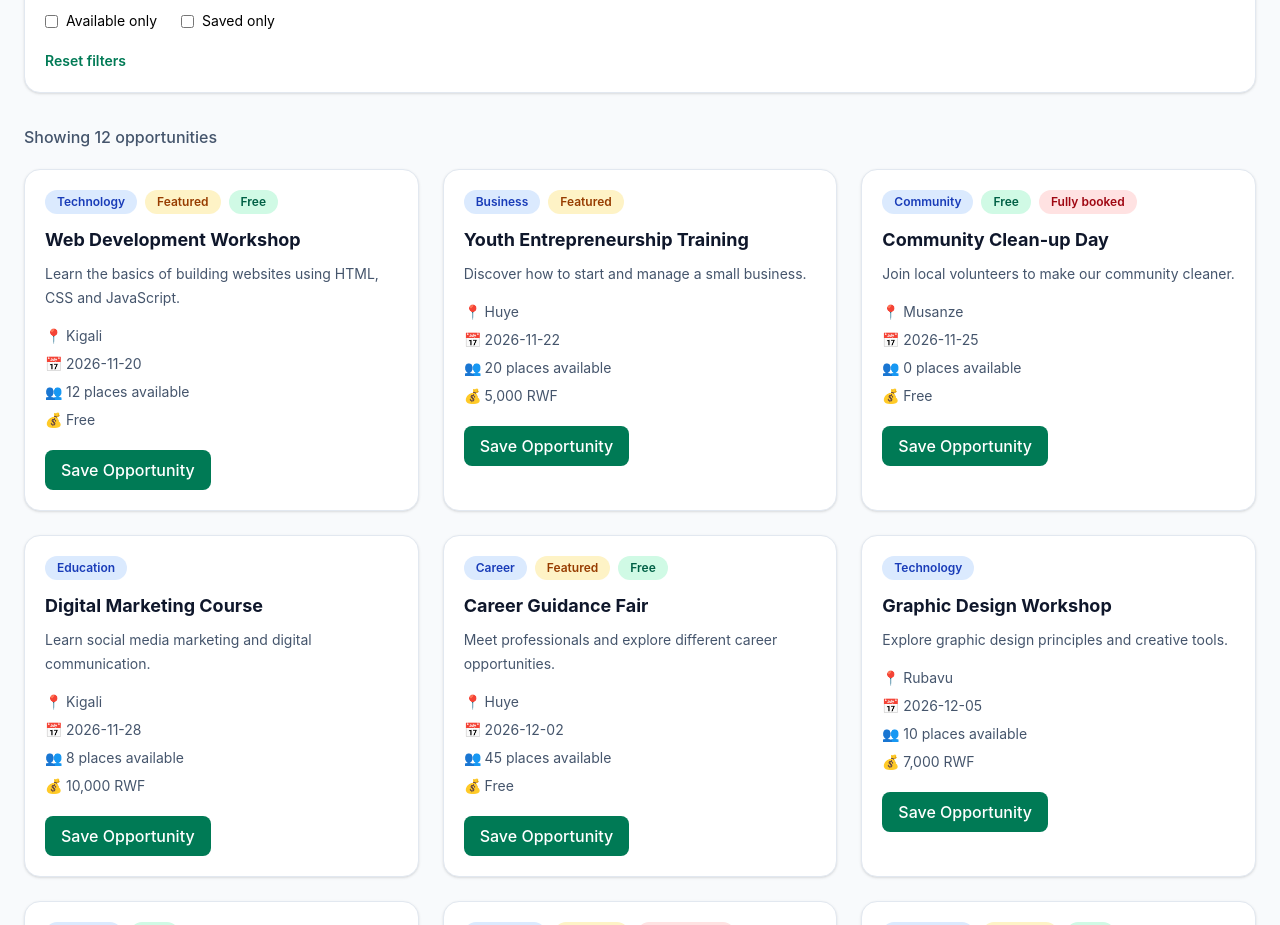
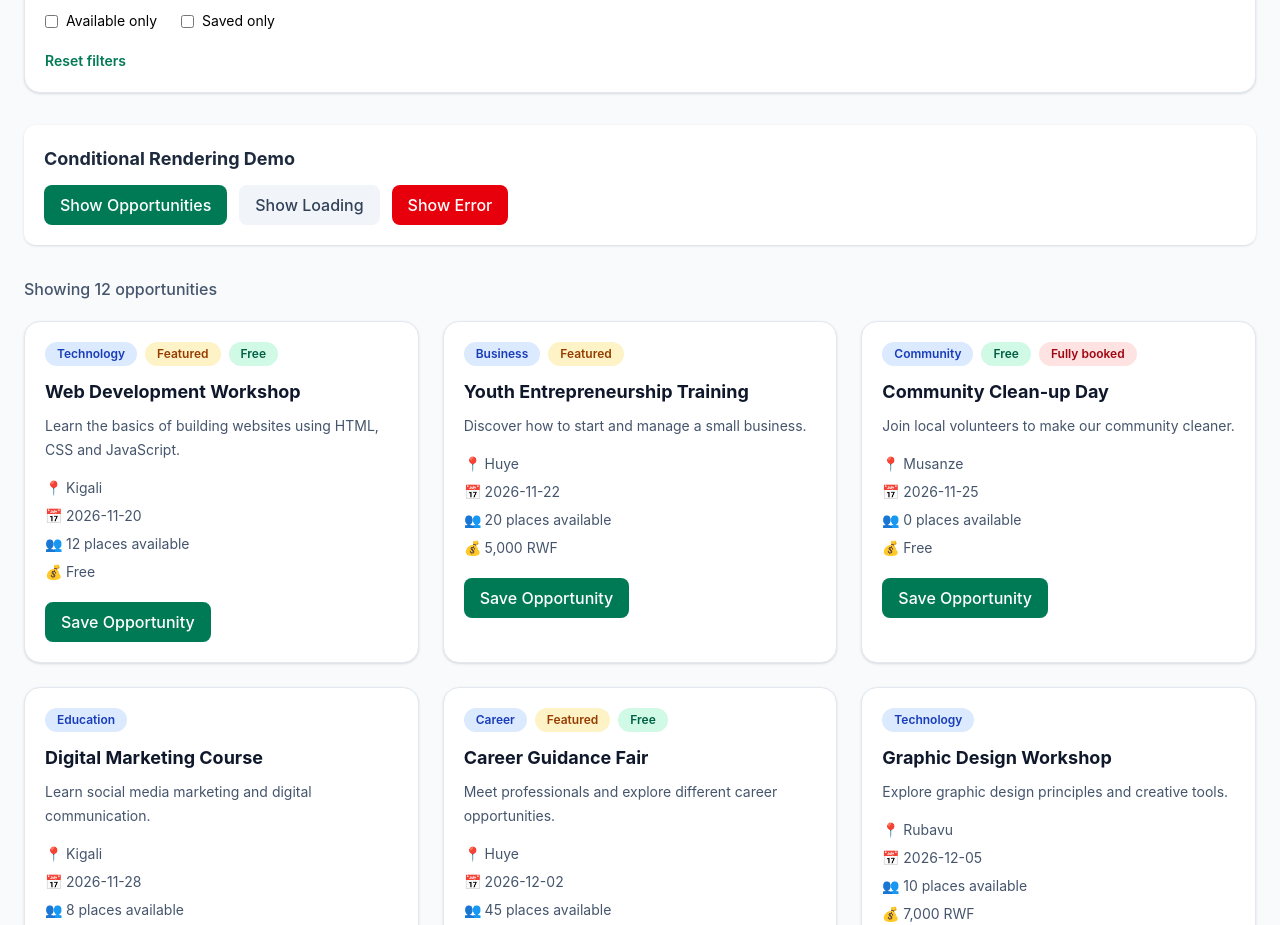
Before and after one commit to FlaviaNdahiro/rwanda-opportunities-explorer, a React (Vite) app: page / in a window 1280 px wide. Shown: the part 920-1845 px from the top of the page. Built offline with nearby package versions, Linux system fonts and the light colour scheme.

Commit message:
Add loading and error states

```diff
--- a/src/App.jsx
+++ b/src/App.jsx
@@ -3,6 +3,7 @@ import { useState } from "react"
 import OpportunityList from "./components/OpportunityList"
 import OpportunityFilters from "./components/OpportunityFilters"
 import AddOpportunityForm from "./components/AddOpportunityForm"
+import Button from "./components/Button"
 import seedOpportunities from "./data/seedOpportunities"
 
 function App() {
@@ -14,6 +15,9 @@ function App() {
   const [sortBy, setSortBy] = useState("date")
   const [availableOnly, setAvailableOnly] = useState(false)
   const [savedOnly, setSavedOnly] = useState(false)
+
+  // Control the page display
+  const [viewState, setViewState] = useState("normal")
 
   // Save or unsave an opportunity
   function handleToggleSave(id) {
@@ -32,7 +36,7 @@ function App() {
     ])
   }
 
-  // Reset all filters
+  // Reset filters
   function handleReset() {
     setSearch("")
     setCategory("All")
@@ -66,7 +70,7 @@ function App() {
     )
   })
 
-  // Sort opportunities without changing the original array
+  // Sort opportunities
   const sortedOpportunities = [...filteredOpportunities].sort((a, b) => {
     if (sortBy === "title") {
       return a.title.localeCompare(b.title)
@@ -120,17 +124,74 @@ function App() {
           onReset={handleReset}
         />
 
+        {/* Demo buttons */}
+        <section className="mb-6 mt-8 rounded-xl bg-white p-5 shadow-sm">
+          <h2 className="mb-3 text-lg font-bold text-slate-800">
+            Conditional Rendering Demo
+          </h2>
+
+          <div className="flex flex-wrap gap-3">
+            <Button onClick={() => setViewState("normal")}>
+              Show Opportunities
+            </Button>
+
+            <Button
+              variant="secondary"
+              onClick={() => setViewState("loading")}
+            >
+              Show Loading
+            </Button>
+
+            <Button
+              variant="danger"
+              onClick={() => setViewState("error")}
+            >
+              Show Error
+            </Button>
+          </div>
+        </section>
+
         {/* Results count */}
         <p className="mb-5 mt-8 font-medium text-slate-600">
           Showing {sortedOpportunities.length} opportunities
         </p>
 
-        {/* Opportunity cards */}
-        <OpportunityList
-          opportunities={sortedOpportunities}
-          savedIds={savedIds}
-          onToggleSave={handleToggleSave}
-        />
+        {/* Loading, error or opportunity list */}
+        {viewState === "loading" ? (
+          <div className="rounded-2xl bg-white p-10 text-center shadow-sm">
+            <div className="mx-auto mb-4 h-10 w-10 animate-spin rounded-full border-4 border-emerald-200 border-t-emerald-700"></div>
+
+            <h3 className="text-xl font-bold text-slate-800">
+              Loading opportunities...
+            </h3>
+
+            <p className="mt-2 text-slate-500">
+              Please wait while we prepare the opportunities.
+            </p>
+          </div>
+        ) : viewState === "error" ? (
+          <div className="rounded-2xl border border-red-200 bg-red-50 p-10 text-center">
+            <h3 className="text-xl font-bold text-red-700">
+              Something went wrong!
+            </h3>
+
+            <p className="mt-2 text-red-600">
+              We could not display the opportunities. Please try again.
+            </p>
+
+            <div className="mt-5">
+              <Button onClick={() => setViewState("normal")}>
+                Try Again
+              </Button>
+            </div>
+          </div>
+        ) : (
+          <OpportunityList
+            opportunities={sortedOpportunities}
+            savedIds={savedIds}
+            onToggleSave={handleToggleSave}
+          />
+        )}
 
       </div>
     </main>
```
